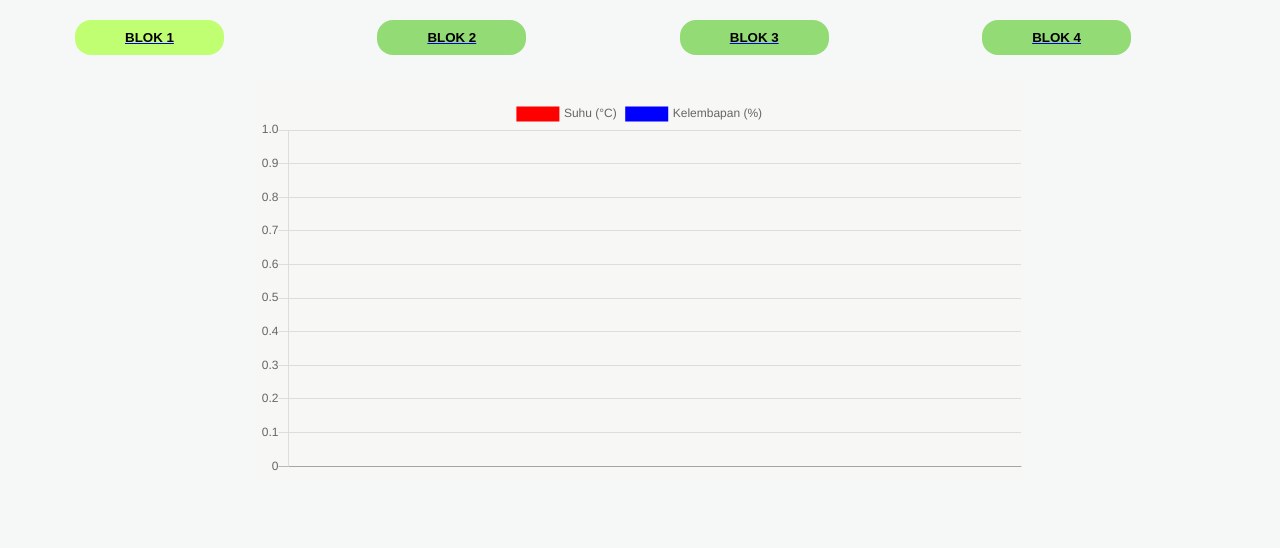
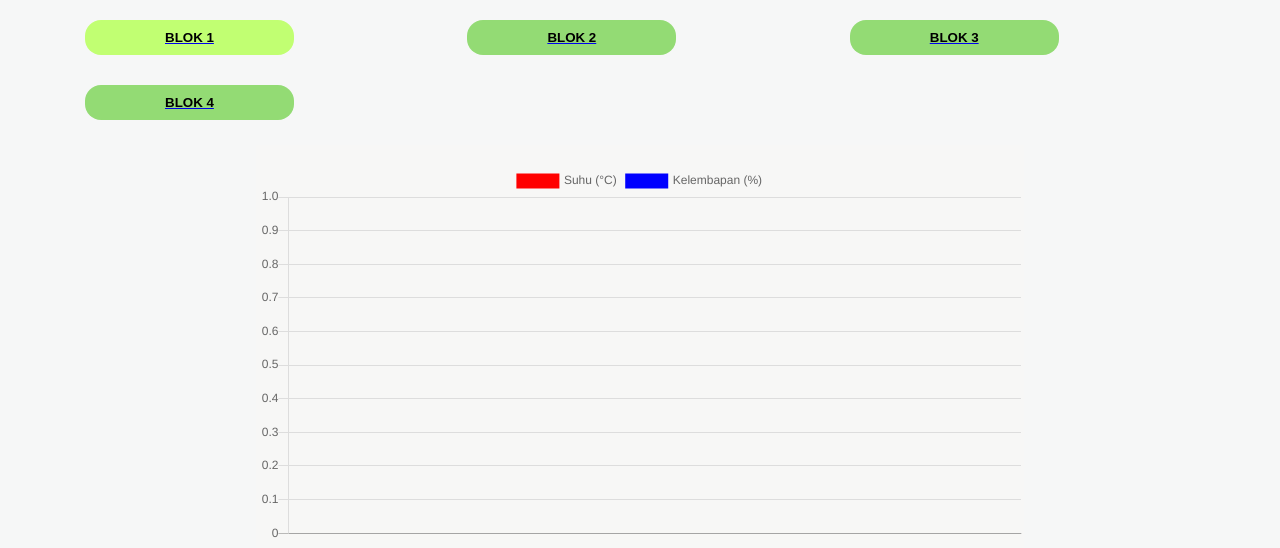
Before and after one commit to Susilchan/logdata, a CodeIgniter 4 app: the page made by app/Views/h31.php in a window 1280 px wide. Shown: the part 80-628 px from the top of the page. Run offline with PHP 8.4 and a stand-in for CodeIgniter, Linux system fonts and the light colour scheme; the template is opened without the code that fills it, so the values that code supplies are empty; some libraries are stand-ins or nearby versions.

Commit message:
modified:   app/Views/h31.php 	modified:   app/Views/h32.php 	modified:   app/Views/h33.php 	modified:   app/Views/h34.php

```diff
--- a/app/Views/h31.php
+++ b/app/Views/h31.php
@@ -27,7 +27,7 @@ $data = json_decode($konten, true);
     <script src="https://ajax.googleapis.com/ajax/libs/jquery/3.3.1/jquery.min.js"></script>
     <script src="https://cdnjs.cloudflare.com/ajax/libs/Chart.js/2.7.3/Chart.bundle.js"></script>
 
-    <style>
+       <style>
         * {
             box-sizing: border-box;
         }
@@ -109,15 +109,16 @@ $data = json_decode($konten, true);
             padding-bottom: 10px;
             padding-top: 5px;
         }
+
         .button-b {
             background-color: #93db74;
             border: none;
             color: black;
-            padding: 10px 50px;
+            padding: 10px 80px;
             text-align: center;
             text-decoration: none;
             display: inline;
-            margin: 20px 75px 8px;
+            margin: 20px 85px 10px;
             cursor: pointer;
             border-radius: 16px;
             position: center;
--- a/app/Views/h32.php
+++ b/app/Views/h32.php
@@ -69,7 +69,7 @@ $data = json_decode($konten, true);
         </body>
     </html>
     <br/><br/>
-    <style>
+       <style>
         * {
             box-sizing: border-box;
         }
@@ -156,11 +156,11 @@ $data = json_decode($konten, true);
             background-color: #93db74;
             border: none;
             color: black;
-            padding: 10px 50px;
+            padding: 10px 80px;
             text-align: center;
             text-decoration: none;
             display: inline;
-            margin: 20px 75px 8px;
+            margin: 20px 85px 10px;
             cursor: pointer;
             border-radius: 16px;
             position: center;
--- a/app/Views/h33.php
+++ b/app/Views/h33.php
@@ -154,11 +154,11 @@ $data = json_decode($konten, true);
             background-color: #93db74;
             border: none;
             color: black;
-            padding: 10px 50px;
+            padding: 10px 80px;
             text-align: center;
             text-decoration: none;
             display: inline;
-            margin: 20px 75px 8px;
+            margin: 20px 85px 10px;
             cursor: pointer;
             border-radius: 16px;
             position: center;
--- a/app/Views/h34.php
+++ b/app/Views/h34.php
@@ -159,11 +159,11 @@ $data = json_decode($konten, true);
             background-color: #93db74;
             border: none;
             color: black;
-            padding: 10px 50px;
+            padding: 10px 80px;
             text-align: center;
             text-decoration: none;
             display: inline;
-            margin: 20px 75px 8px;
+            margin: 20px 85px 10px;
             cursor: pointer;
             border-radius: 16px;
             position: center;
```
